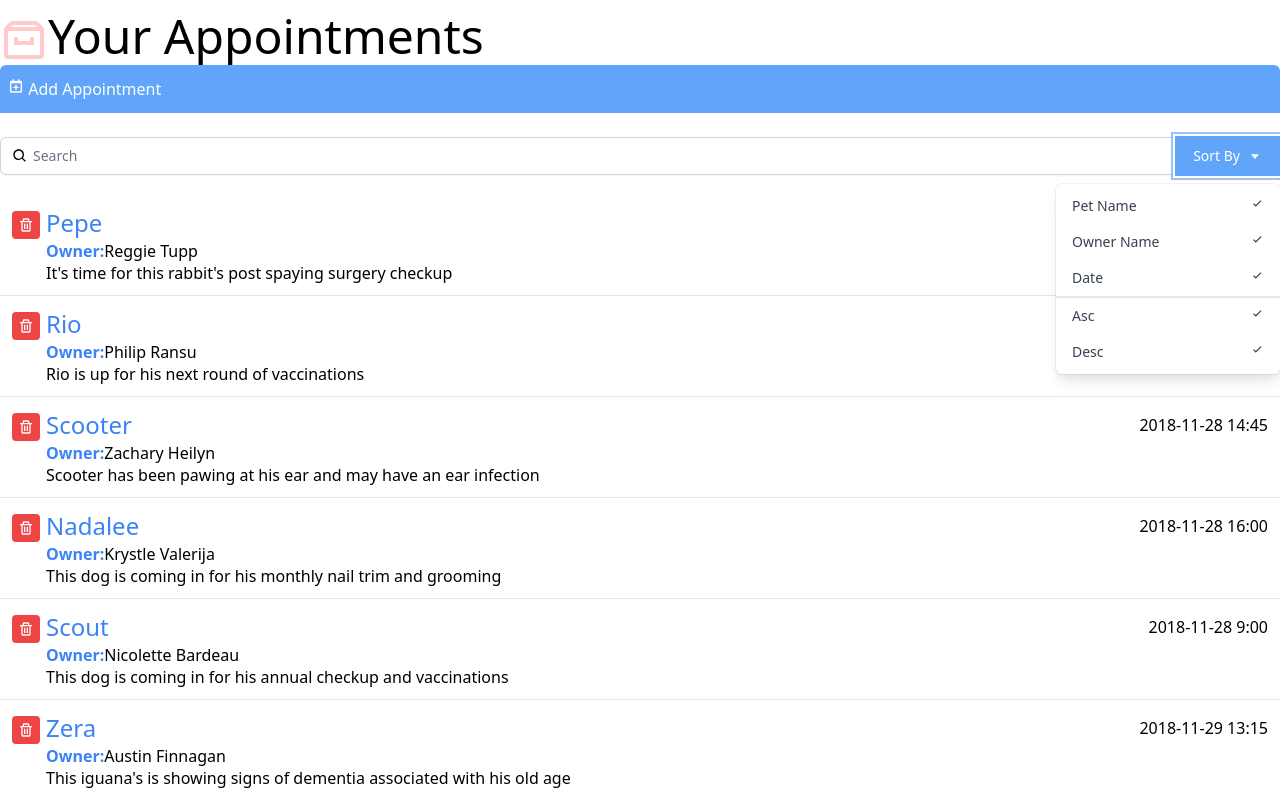
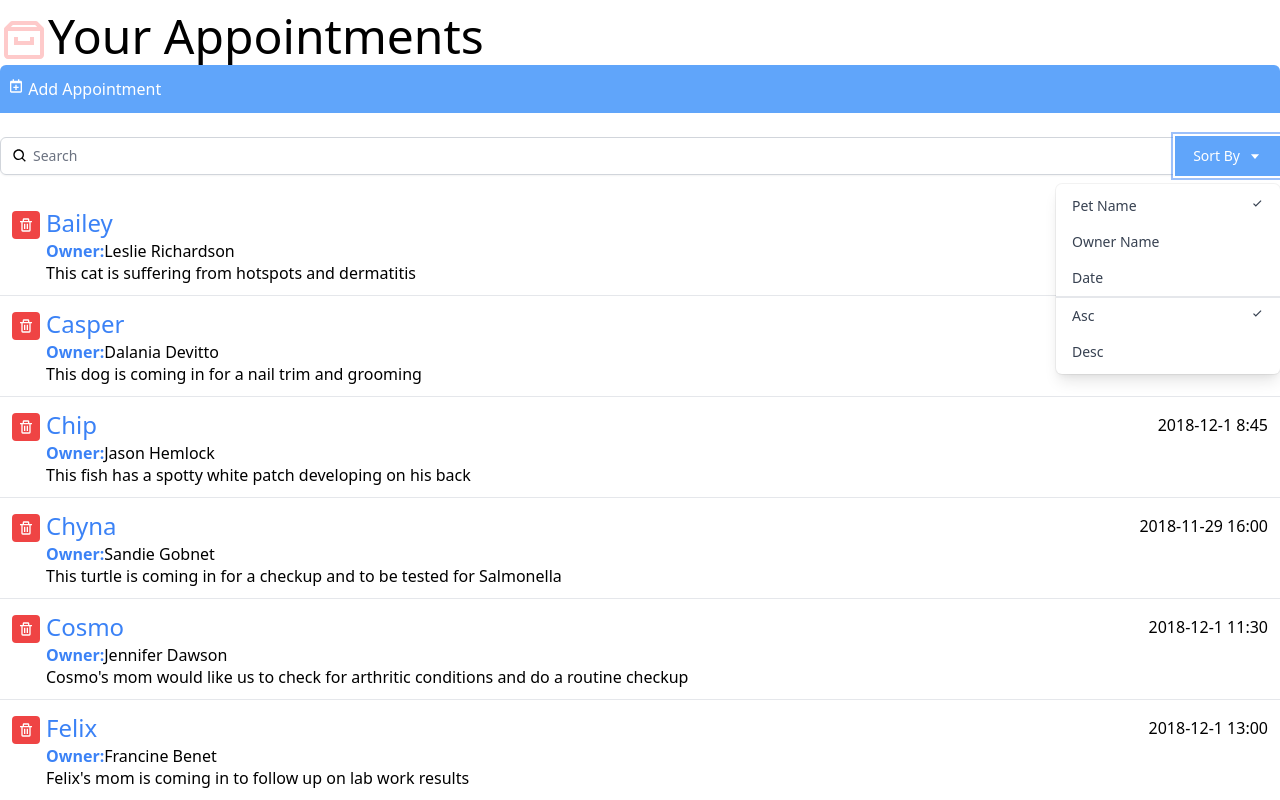
Before and after one commit to AiSERTIVE-INCEPTION/react-building-interfaces, a React (Create React App) app: page / in a window 1280 px wide. Both pictures are taken after a click on the button "Sort By". Shown: the top 800 px of the page. Built offline with nearby package versions, Linux system fonts and the light colour scheme.

Commit message:
Drop down sorting working

```diff
--- a/src/App.js
+++ b/src/App.js
@@ -10,6 +10,8 @@
 
 let [appointmentList, setAppointmentList] = useState([]);
 let [query, setQuery] = useState("");
+let [sortBy, setSortBy] = useState("petName");
+let [orderBy, setOrderBy] = useState("asc");
 
 const filteredAppointments = appointmentList.filter(
   item => {
@@ -19,7 +21,12 @@
       item.aptNotes.toLowerCase().includes(query.toLowerCase())
       )
   }
-)
+).sort((a,b) =>{
+  let order = (orderBy === 'asc') ? 1 : -1;
+  return(
+    a[sortBy].toLowerCase() < b[sortBy].toLowerCase() ? -1 * order : 1*order
+  )
+})
 
 
 
@@ -43,7 +50,12 @@
     <BiArchive className="inline-block text-red-200"/>Your Appointments</h1>
     <AddAppointment />
     <Search query={query}
-      onQueryChange={myQuery => setQuery(myQuery)} />
+      onQueryChange={myQuery => setQuery(myQuery)}
+      orderBy={orderBy}
+      onOrderByChange={mySort => setOrderBy(mySort)}
+      sortBy={sortBy}
+      onSortByChange = {mySort => setSortBy(mySort)}
+      />
 
 <ul className="divide-y divide-gray-200">
 
--- a/src/components/Search.js
+++ b/src/components/Search.js
@@ -1,34 +1,31 @@
 import { BiSearch, BiCaretDown, BiCheck} from "react-icons/bi"
 import { useState } from 'react';
 
-const DropDown = ({ toggle }) => {
+const DropDown = ({ toggle, sortBy, onSortByChange, orderBy, onOrderByChange }) => {
 
   if (!toggle) {
     return null;
   }
 
-
-
-
   return(
     <div className="origin-top-right absolute right-0 mt-2 w-56
       rounded-md shadow-lg bg-white ring-1 ring-black ring-opacity-5">
       <div className="py-1" role="menu" aria-orientation="vertical" aria-labelledby="options-menu">
-        <div
+        <div onClick={() => onSortByChange('petName')}
           className="px-4 py-2 text-sm text-gray-700 hover:bg-gray-100 hover:text-gray-900 flex justify-between cursor-pointer"
-          role="menuitem">Pet Name <BiCheck /></div>
-        <div
+          role="menuitem">Pet Name {(sortBy === 'petName') && <BiCheck /> } </div>
+        <div onClick={() => onSortByChange('ownerName')}
           className="px-4 py-2 text-sm text-gray-700 hover:bg-gray-100 hover:text-gray-900 flex justify-between cursor-pointer"
-          role="menuitem">Owner Name  <BiCheck /></div>
-        <div
+          role="menuitem">Owner Name {(sortBy === 'ownerName') && <BiCheck /> } </div>
+        <div onClick={() => onSortByChange('aptDate')}
           className="px-4 py-2 text-sm text-gray-700 hover:bg-gray-100 hover:text-gray-900 flex justify-between cursor-pointer"
-          role="menuitem">Date <BiCheck /></div>
-        <div
+          role="menuitem">Date {(sortBy === 'aptDate') && <BiCheck /> }</div>
+        <div onClick={() => onOrderByChange('asc')}
           className="px-4 py-2 text-sm text-gray-700 hover:bg-gray-100 hover:text-gray-900 flex justify-between cursor-pointer border-gray-1 border-t-2"
-          role="menuitem">Asc <BiCheck /></div>
-        <div
+          role="menuitem">Asc {(orderBy === 'asc') && <BiCheck /> }  </div>
+        <div onClick={() => onOrderByChange('desc')}
           className="px-4 py-2 text-sm text-gray-700 hover:bg-gray-100 hover:text-gray-900 flex justify-between cursor-pointer"
-          role="menuitem">Desc <BiCheck /></div>
+          role="menuitem">Desc {(orderBy === 'desc') && <BiCheck /> }  </div>
       </div>
     </div>
   )
@@ -39,7 +36,7 @@
 
 
 
-const Search = ({ query, onQueryChange}) =>{
+const Search = ({ query, onQueryChange, sortBy, onSortByChange, orderBy, onOrderByChange}) =>{
   let [toggleSort, setToggleSort] = useState(false);
   return(
     <div className="py-5">
@@ -57,7 +54,12 @@
               className="justify-center px-4 py-2 bg-blue-400 border-2 border-blue-400 text-sm text-white hover:bg-blue-700 focus:outline-none focus:ring-2 focus:ring-offset-2 flex items-center" id="options-menu" aria-haspopup="true" aria-expanded="true">
               Sort By <BiCaretDown className="ml-2" />
             </button>
-            <DropDown toggle={toggleSort} />
+            <DropDown toggle={toggleSort}
+            sortBy={sortBy}
+            onSortByChange={mySort => onSortByChange(mySort)}
+            orderBy={orderBy}
+            onOrderByChange={myOrder => onOrderByChange(myOrder)}
+            />
           </div>
         </div>
       </div>
```
